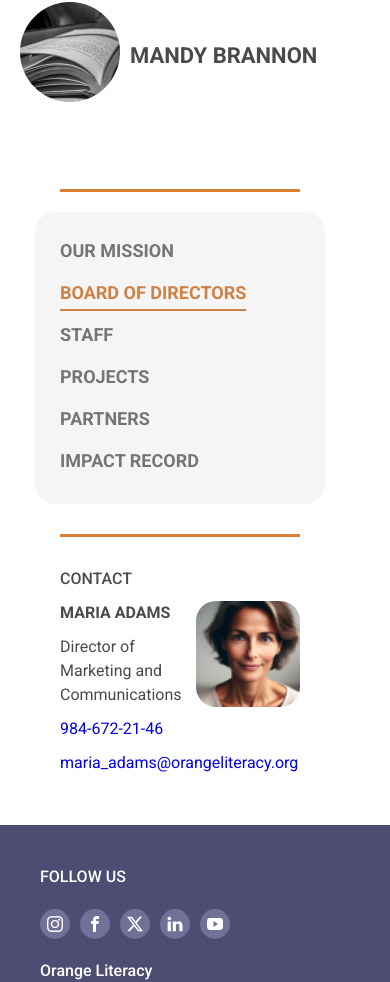
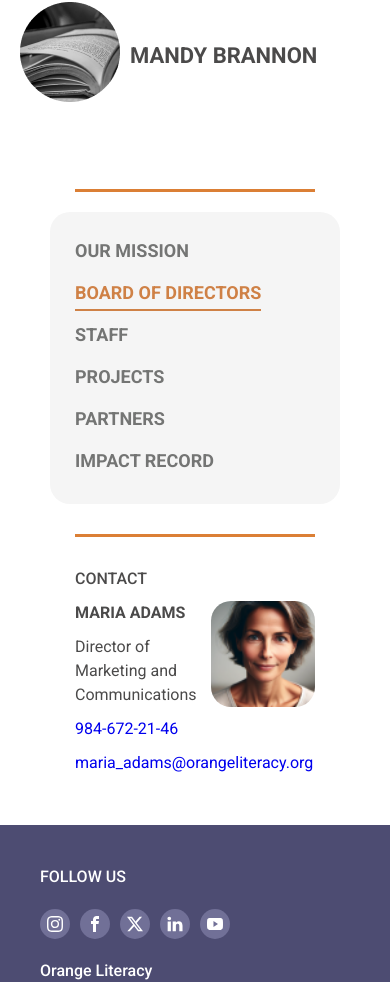
Before and after one commit to yburdakova/orange_literacy, a React (Vite) app in the folder client/: page /about/board in a window 390 px wide. Shown: the part 2196-3178 px from the top of the page. Built offline with nearby package versions, Linux system fonts and the light colour scheme.

Commit message:
fix (ButtonSet): hover effects

```diff
--- a/client/src/styles/Header.css
+++ b/client/src/styles/Header.css
@@ -47,6 +47,9 @@ header {
   display: none;
   justify-content: center;
   align-items: center;
+}
+.burger_container ol, ul {
+  list-style: none;
 }
 
 .burger {
--- a/client/src/styles/InfoPage.css
+++ b/client/src/styles/InfoPage.css
@@ -138,6 +138,7 @@ width: fit-content;
     flex-direction: column;
   }
   .right-block{
-    margin-left: 40px;
+    justify-content: center;
+    align-self: center;
   }
 }
--- a/client/src/styles/MainPage.css
+++ b/client/src/styles/MainPage.css
@@ -100,6 +100,7 @@ section .container {
 
 a.mainButton{
   color: #4D4C72;
+  width: 80%;
 }
 
 .buttonBox > .mainButton{
@@ -117,7 +118,7 @@ a.mainButton{
 }
 
 .mainButton:hover{
-
+  background: #E07D45;
   color:#fff;
   cursor:pointer;
 }
```
